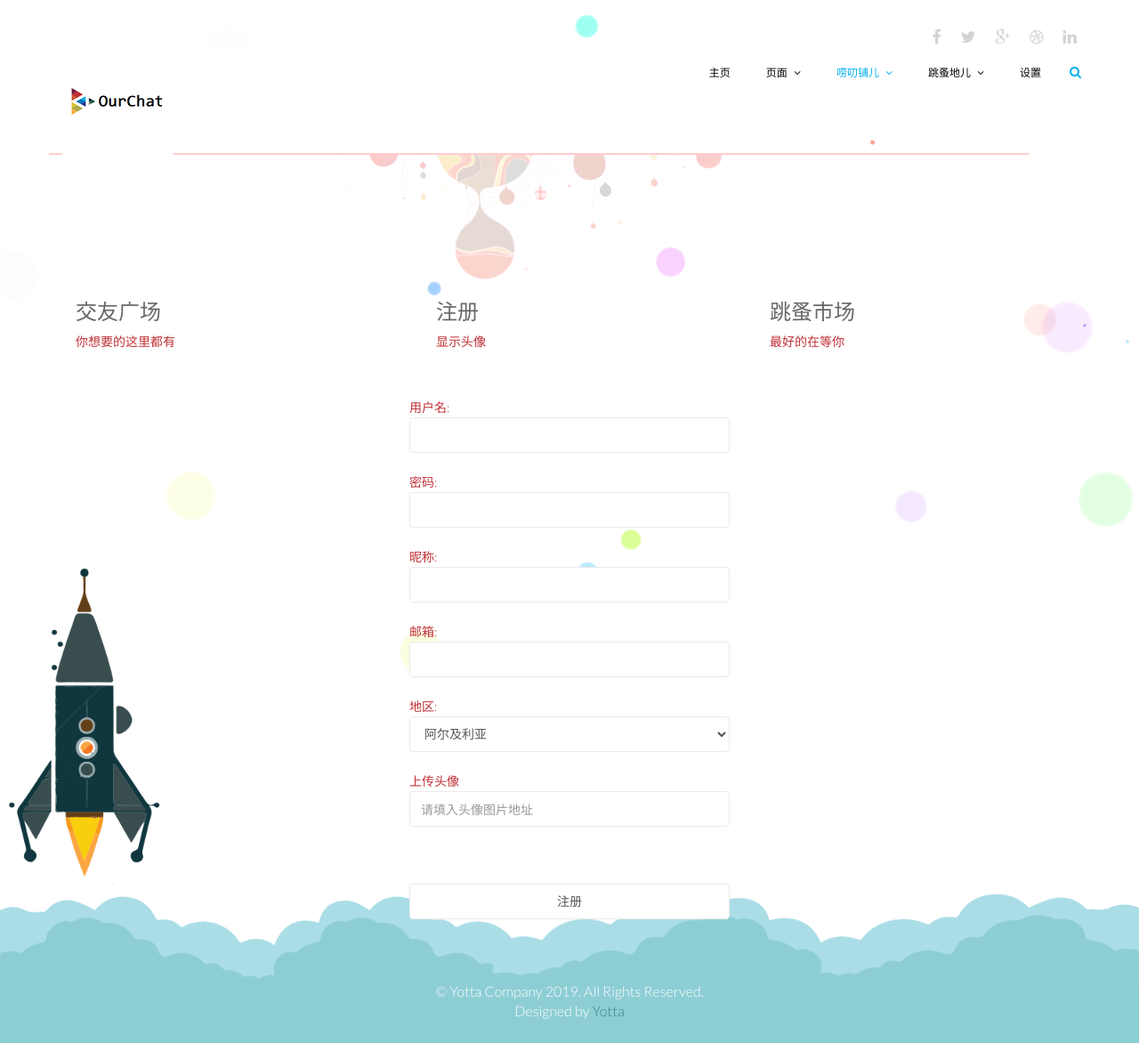
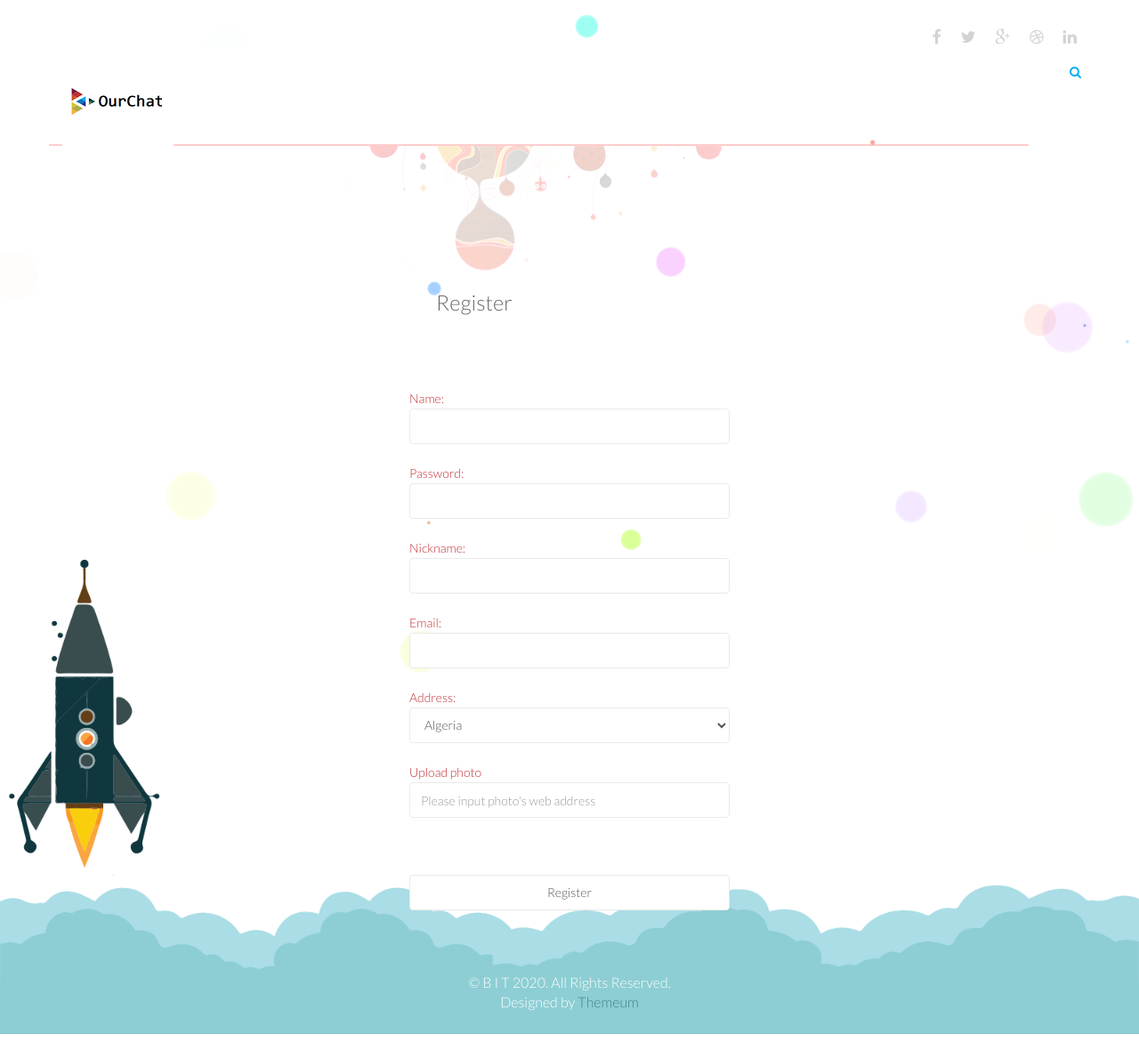
Before and after one commit to Yottaxx/ourchat, a Spring Boot app: page /register in a window 1280 px wide. Shown: the whole page at 89% size. Run offline with Spring Boot 4, Linux system fonts and the light colour scheme; some libraries are stand-ins or nearby versions.

Commit message:
CN to EN

```diff
--- a/src/main/java/bit/group/ourchat/controller/friendController.java
+++ b/src/main/java/bit/group/ourchat/controller/friendController.java
@@ -241,11 +241,14 @@ public class friendController {
             String requestName = userService.findById(fri_req.getRequestId()).getName();
             String requestNickname = userService.findById(fri_req.getRequestId()).getNickname();
             String requestPhoto = userService.findById(fri_req.getRequestId()).getProfile_photo();
+            java.sql.Date sData = fri_req.getDate();
+
             System.out.println(requestId+","+requestName+","+requestNickname);
             data.put("Id",requestId);
             data.put("Name",requestName);
             data.put("Nickname",requestNickname);
             data.put("Photo",requestPhoto);
+            data.put("time",sData);
             data.put("request","request");
             result.add(data);
         }
--- a/src/main/resources/templates/signup.html
+++ b/src/main/resources/templates/signup.html
@@ -187,35 +187,35 @@
                     <span class="icon-bar"></span>
                 </button>
 
-                <a class="navbar-brand" href="index.html">
+                <a class="navbar-brand" href="login">
                     <h1><img src="/images/logo.png" alt="logo"></h1>
                 </a>
 
             </div>
             <div class="collapse navbar-collapse">
                 <ul class="nav navbar-nav navbar-right">
-                    <li><a href="index.html">主页</a></li>
-                    <li class="dropdown"><a href="#">页面 <i class="fa fa-angle-down"></i></a>
-                        <ul role="menu" class="sub-menu">
-                            <li><a href="aboutus.html">关于我们</a></li>
-                        </ul>
-                    </li>
-                    <li class="dropdown active"><a href="#">唠叨铺儿 <i class="fa fa-angle-down"></i></a>
-                        <ul role="menu" class="sub-menu">
-                            <li><a href="blogthree.html">唠叨唠叨</a></li>
-                        </ul>
-                    </li>
-                    <li class="dropdown"><a href="#">跳蚤地儿 <i class="fa fa-angle-down"></i></a>
-                        <ul role="menu" class="sub-menu">
-                            <li><a href="portfolio.html">二手市场</a></li>
-                        </ul>
-                    </li>
-                    <li><a href="#">设置</a>
-                        <ul role="menu" class="sub-menu">
-                            <li><a href="/re_register">重置</a>
-                            </li>
-                        </ul>
-                    </li>
+<!--                    <li><a href="index.html">主页</a></li>-->
+<!--                    <li class="dropdown"><a href="#">页面 <i class="fa fa-angle-down"></i></a>-->
+<!--                        <ul role="menu" class="sub-menu">-->
+<!--                            <li><a href="aboutus.html">关于我们</a></li>-->
+<!--                        </ul>-->
+<!--                    </li>-->
+<!--                    <li class="dropdown active"><a href="#">唠叨铺儿 <i class="fa fa-angle-down"></i></a>-->
+<!--                        <ul role="menu" class="sub-menu">-->
+<!--                            <li><a href="blogthree.html">唠叨唠叨</a></li>-->
+<!--                        </ul>-->
+<!--                    </li>-->
+<!--                    <li class="dropdown"><a href="#">跳蚤地儿 <i class="fa fa-angle-down"></i></a>-->
+<!--                        <ul role="menu" class="sub-menu">-->
+<!--                            <li><a href="portfolio.html">二手市场</a></li>-->
+<!--                        </ul>-->
+<!--                    </li>-->
+<!--                    <li><a href="#">设置</a>-->
+<!--                        <ul role="menu" class="sub-menu">-->
+<!--                            <li><a href="/re_register">重置</a>-->
+<!--                            </li>-->
+<!--                        </ul>-->
+<!--                    </li>-->
                 </ul>
             </div>
             <div class="search">
@@ -281,8 +281,8 @@
             <!--</div>-->
             <div class="col-md-4 col-sm-12 ">
             <div  class="portfolio-thumb col-md-5 fadeInLeft" >
-                <h2>交友广场</h2>
-                <a >你想要的这里都有</a>
+                <h2></h2>
+                <a ></a>
             </div>
             <!--<div id="result" class="portfolio-thumb col-md-5 fadeInRight">-->
             <!--</div>-->
@@ -292,170 +292,164 @@
                 <div class="contact-form bottom">
                     <div class="col-md-12">
                     <div  class="portfolio-thumb fadeInLeft col-md-5"  >
-                        <h2>注册</h2>
-                        <a value="读取图像"  onclick="readAsDataURL()">显示头像</a>
+                        <h2>Register</h2>
+                        <a value="Read the photo"  onclick="readAsDataURL()"></a>
                     </div>
 
                     </div>
                     <form action="/register" method="post" enctype="multipart/form-data" style="padding-top: 130px;">
-                        <a>用户名:</a><input name="name" class="form-control" required="required"/><br/>
-                        <a>密码:</a><input type="password" name="password" class="form-control" required="required"/><br/>
-                        <a>昵称:</a><input name="nickname" class="form-control" required="required"/><br/>
-                        <a>邮箱:</a><input type="email" name="email" class="form-control" required="required"/><br/>
-                        <a>地区:</a>
+                        <a>Name:</a><input name="name" class="form-control" required="required"/><br/>
+                        <a>Password:</a><input type="password" name="password" class="form-control" required="required"/><br/>
+                        <a>Nickname:</a><input name="nickname" class="form-control" required="required"/><br/>
+                        <a>Email:</a><input type="email" name="email" class="form-control" required="required"/><br/>
+                        <a>Address:</a>
 <!--                        <input name="address" class="form-control" required="required"/><br/>-->
                         <select class="select picker form-control " name="address" required="required">
-                            <option>阿尔及利亚</option>
-                            <option>阿富汗</option>
-                            <option>阿根廷</option>
-                            <option>阿联酋</option>
-                            <option>阿曼</option>
-                            <option>阿塞拜疆</option>
-                            <option>埃及</option>
-                            <option>埃塞俄比亚</option>
-                            <option>爱尔兰</option>
-                            <option>安哥拉</option>
-                            <option>奥地利</option>
-                            <option>澳大利亚</option>
-                            <option>巴布亚新几内亚</option>
-                            <option>巴基斯坦</option>
-                            <option>巴林</option>
-                            <option>巴西</option>
-                            <option>白俄罗斯</option>
-                            <option>保加利亚</option>
-                            <option>贝宁</option>
-                            <option>比利时</option>
-                            <option>冰岛</option>
-                            <option>波黑</option>
-                            <option>波兰</option>
-                            <option>博茨瓦纳</option>
-                            <option>朝鲜</option>
-                            <option>赤道几内亚</option>
-                            <option>大溪地</option>
-                            <option>丹麦</option>
-                            <option>德国</option>
-                            <option>多哥</option>
-                            <option>俄罗斯</option>
-                            <option>厄瓜多尔</option>
-                            <option>厄立特里亚</option>
-                            <option>法国</option>
-                            <option>菲律宾</option>
-                            <option>斐济</option>
-                            <option>芬兰</option>
-                            <option>佛得角</option>
-                            <option>刚果(布)</option>
-                            <option>刚果(金)</option>
-                            <option>高棉</option>
-                            <option>古巴</option>
-                            <option>圭亚那</option>
-                            <option>哈萨克斯坦</option>
-                            <option>韩国</option>
-                            <option>荷兰</option>
-                            <option>吉尔吉斯斯坦</option>
-                            <option>几内亚</option>
-                            <option>加拿大</option>
-                            <option>加纳</option>
-                            <option>柬埔寨</option>
-                            <option>捷克</option>
-                            <option>津巴布韦</option>
-                            <option>喀麦隆</option>
-                            <option>卡塔尔</option>
-                            <option>科威特</option>
-                            <option>肯尼亚</option>
-                            <option>老挝</option>
-                            <option>黎巴嫩</option>
-                            <option>立陶宛</option>
-                            <option>利比亚</option>
-                            <option>罗马尼亚</option>
-                            <option>马达加斯加</option>
-                            <option>马来西亚</option>
-                            <option>马里</option>
-                            <option>马其顿</option>
-                            <option>毛里求斯</option>
-                            <option>毛里塔尼亚</option>
-                            <option>美国</option>
-                            <option>蒙古</option>
-                            <option>孟加拉国</option>
-                            <option>秘鲁</option>
-                            <option>缅甸</option>
-                            <option>摩洛哥</option>
-                            <option>摩洛哥公国</option>
-                            <option>莫桑比克</option>
-                            <option>墨西哥</option>
-                            <option>纳米比亚</option>
-                            <option>南非</option>
-                            <option>尼泊尔</option>
-                            <option>尼日利亚</option>
-                            <option>葡萄牙</option>
-                            <option>日本</option>
-                            <option>瑞典</option>
-                            <option>瑞士</option>
-                            <option>沙特阿拉伯</option>
-                            <option>斯里兰卡</option>
-                            <option>斯洛伐克</option>
-                            <option>苏丹</option>
-                            <option>塔吉克斯坦</option>
-                            <option>泰国</option>
-                            <option>坦桑尼亚</option>
-                            <option>突尼斯</option>
-                            <option>土耳其</option>
-                            <option>土库曼斯坦</option>
-                            <option>委内瑞拉</option>
-                            <option>文莱</option>
-                            <option>乌干达</option>
-                            <option>乌克兰</option>
-                            <option>乌拉圭</option>
-                            <option>乌兹别克斯坦</option>
-                            <option>西班牙</option>
-                            <option>希腊</option>
-                            <option>新加坡</option>
-                            <option>新西兰</option>
-                            <option>匈牙利</option>
-                            <option>叙利亚</option>
-                            <option>牙买加</option>
-                            <option>亚美尼亚</option>
-                            <option>也门</option>
-                            <option>伊拉克</option>
-                            <option>伊朗</option>
-                            <option>以色列</option>
-                            <option>意大利</option>
-                            <option>印度</option>
-                            <option>印尼</option>
-                            <option>英国</option>
-                            <option>约旦</option>
-                            <option>越南</option>
-                            <option>赞比亚</option>
-                            <option>中国</option>
-                            <option>中国澳门</option>
-                            <option>中国台湾</option>
-                            <option>中国香港</option>
-                            <option>其他</option>
+                            <option>Algeria</option>
+                            <option>Afghanistan</option>
+                            <option>Argentina</option>
+                            <option>UAE</option>
+                            <option>Oman</option>
+                            <option>Azerbaijan</option>
+                            <option>Egypt</option>
+                            <option>Ethiopia</option>
+                            <option>Ireland</option>
+                            <option>Angola</option>
+                            <option>Austria</option>
+                            <option>Australia</option>
+                            <option>Papua New Guinea</option>
+                            <option>Pakistan</option>
+                            <option>Bahrain</option>
+                            <option>Brazil</option>
+                            <option>Belarus</option>
+                            <option>Bulgaria</option>
+                            <option>Benin</option>
+                            <option>Belgium</option>
+                            <option>Iceland</option>
+                            <option>Bosnia and Herzegovina</option>
+                            <option>Poland</option>
+                            <option>Botswana</option>
+                            <option>North Korea</option>
+                            <option>Equatorial Guinea</option>
+                            <option>Tahiti</option>
+                            <option>Denmark</option>
+                            <option>Germany</option>
+                            <option>Togo</option>
+                            <option>Russia</option>
+                            <option>Ecuador</option>
+                            <option>Eritrea</option>
+                            <option>France</option>
+                            <option>Philippines</option>
+                            <option>Fiji</option>
+                            <option>Finland</option>
+                            <option>Cape Verde</option>
+                            <option>Congo</option>
+                            <option>Congo</option>
+                            <option>Khmer</option>
+                            <option>Cuba</option>
+                            <option>Guyana</option>
+                            <option>Kazakhstan</option>
+                            <option>Korea</option>
+                            <option>Netherlands</option>
+                            <option>Kyrgyzstan</option>
+                            <option>Guinea</option>
+                            <option>Canada</option>
+                            <option>Ghana</option>
+                            <option>Cambodia</option>
+                            <option>Czech Republic</option>
+                            <option>Zimbabwe</option>
+                            <option>Cameroon</option>
+                            <option>Qatar</option>
+                            <option>Kuwait</option>
+                            <option>Kenya</option>
+                            <option>Laos</option>
+                            <option>Lebanon</option>
+                            <option>Lithuania</option>
+                            <option>Libya</option>
+                            <option>Romania</option>
+                            <option>Madagascar</option>
+                            <option>Malaysia</option>
+                            <option>Mali</option>
+                            <option>Macedonia</option>
+                            <option>Mauritius</option>
+                            <option>Mauritania</option>
+                            <option>United States</option>
+                            <option>Mongolia</option>
+                            <option>Bangladesh</option>
+                            <option>Peru</option>
+                            <option>Myanmar</option>
+                            <option>Morocco</option>
+                            <option>Principality of Morocco</option>
+                            <option>Mozambique</option>
+                            <option>Mexico</option>
+                            <option>Namibia</option>
+                            <option>South Africa</option>
+                            <option>Nepal</option>
+                            <option>Nigeria</option>
+                            <option>Portugal</option>
+                            <option>Japan</option>
+                            <option>Sweden</option>
+                            <option>Switzerland</option>
+                            <option>Saudi Arabia</option>
+                            <option>Sri Lanka</option>
+                            <option>Slovakia</option>
+                            <option>Sudan</option>
+                            <option>Tajikistan</option>
+                            <option>Thailand</option>
+                            <option>Tanzania</option>
+                            <option>Tunisia</option>
+                            <option>Turkey</option>
+                            <option>Turkmenistan</option>
+                            <option>Venezuela</option>
+                            <option>Brunei</option>
+                            <option>Uganda</option>
+                            <option>Ukraine</option>
+                            <option>Uruguay</option>
+                            <option>Uzbekistan</option>
+                            <option>Spain</option>
+                            <option>Greece</option>
+                            <option>Singapore</option>
+                            <option>New Zealand</option>
+                            <option>Hungary</option>
+                            <option>Syria</option>
+                            <option>Jamaica</option>
+                            <option>Armenia</option>
+                            <option>Yemen</option>
+                            <option>Iraq</option>
+                            <option>Iran</option>
+                            <option>Israel</option>
+                            <option>Italy</option>
+                            <option>India</option>
+                            <option>Indonesia</option>
+                            <option>United Kingdom</option>
+                            <option>Jordan</option>
+                            <option>Vietnam</option>
+                            <option>Zambia</option>
+                            <option>China</option>
+                            <option>Macau, China</option>
+                            <option>Taiwan, China</option>
+                            <option>Hong Kong, China</option>
+                            <option>Other</option>
                         </select><br/>
                         <!--<input type="file" name="logo" class="form-control"/><br/>-->
-                        <a>上传头像</a>
-                        <input type="text" id="headshot" required="required" name="profile_photo" placeholder="请填入头像图片地址"
+                        <a>Upload photo</a>
+                        <input type="text" id="headshot" required="required" name="profile_photo" placeholder="Please input photo's web address"
                                class="form-control" onchange="readPhotoFromURL()"><br/>
                         <div id="result" class="portfolio-thumb col-md-5 fadeInRight" style="padding-bottom: 20px">
                             <br/>
                         </div>
-                        <input type="submit" value="注册" class="form-control"/>
+                        <input type="submit" value="Register" class="form-control"/>
                     </form>
 
 
 
                 </div>
             </div>
-            <div class="col-md-4 col-sm-12 ">
-                <div  class="portfolio-thumb col-md-5 fadeInRight" >
-                    <h2>跳蚤市场</h2>
-                    <a>最好的在等你</a>
+            <div class="col-sm-12">
+                <div class="copyright-text text-center">
+                    <p>&copy; B I T 2020. All Rights Reserved.</p>
+                    <p>Designed by <a target="_blank" href="http://www.themeum.com">Themeum</a></p>
                 </div>
-            </div>
-            <div class="col-sm-12">
-            <div class="copyright-text text-center">
-            <p>&copy; Yotta Company 2019. All Rights Reserved.</p>
-            <p>Designed by <a target="_blank" href="https://www.yotta.club">Yotta</a></p>
-            </div>
             </div>
         </div>
     </div>
```
Also changed, not shown: src/main/java/bit/group/ourchat/entity/friend_request.java (+9 -1 lines), src/main/java/bit/group/ourchat/service/friendService.java (+15 -1 lines), src/main/resources/templates/login.html (+27 -37 lines), src/main/resources/templates/portfolio-details.html (+26 -47 lines), src/main/resources/templates/portfoliofour.html (+56 -77 lines), src/main/resources/templates/user-details.html (+34 -55 lines).
